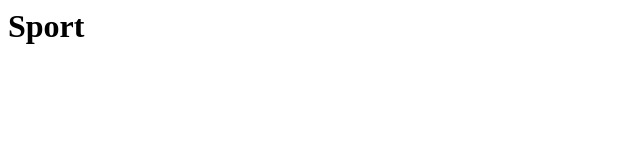
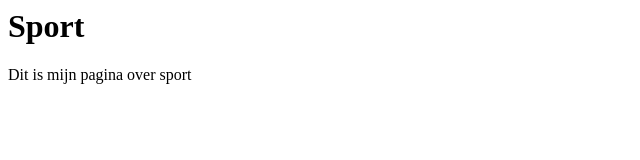
Before and after one commit to ryanatvlietland/demo, a plain HTML site: page sport.html in a window 1280 px wide. Shown: the whole page, without its empty margins (0-640 px from the left). Drawn offline with Linux system fonts and the light colour scheme.

Commit message:
Update sport.html

```diff
--- a/sport.html
+++ b/sport.html
@@ -6,6 +6,8 @@
 
   <body>
     <h1>Sport</h1>
+
+    Dit is mijn pagina over sport
   </body>
 
 </html>
```
